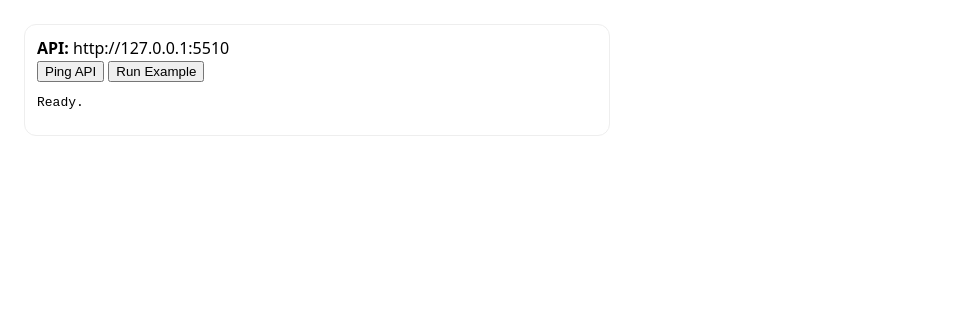
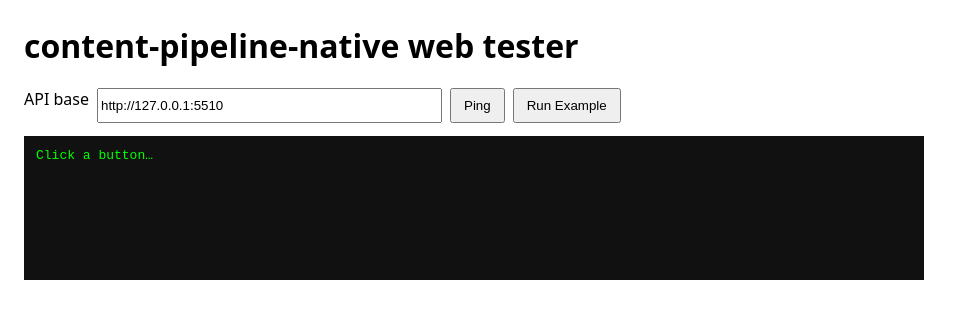
Before and after one commit to at-github-th/content-pipeline, a plain HTML site: page web/index.html in a window 1280 px wide. Shown: the whole page, without its empty margins (0-963 px from the left). Drawn offline with Linux system fonts and the light colour scheme.

Commit message:
docs: README + web tester + linguist attrs

```diff
--- a/web/index.html
+++ b/web/index.html
@@ -1,22 +1,11 @@
-<!doctype html><meta charset="utf-8"><title>Demo Web</title>
-<style>body{font-family:system-ui;margin:24px} .card{border:1px solid #eee;border-radius:12px;padding:12px;max-width:560px}</style>
-<div class="card">
-  <div><b>API:</b> <span id="base"></span></div>
-  <button onclick="ping()">Ping API</button>
-  <button onclick="run()">Run Example</button>
-  <pre id="out">Ready.</pre>
-</div>
+<!doctype html><meta charset="utf-8"><title>content-pipeline-native demo</title>
+<style>body{font-family:system-ui,Arial;margin:24px;max-width:900px}.row{display:flex;gap:8px;margin:8px 0}button{padding:8px 12px}pre{background:#111;color:#0f0;padding:12px;min-height:120px;white-space:pre-wrap}</style>
+<h1>content-pipeline-native web tester</h1>
+<div class="row"><label>API base</label><input id="base" size="40" value="http://127.0.0.1:5510"><button onclick="ping()">Ping</button><button onclick="ex()">Run Example</button></div>
+<pre id="out">Click a button…</pre>
 <script>
-const def=`http://127.0.0.1:5510`;
-const api=new URLSearchParams(location.search).get("api")||def;
-const key=new URLSearchParams(location.search).get("key")||"dev-12345";
-document.getElementById('base').textContent=api;
 const out=document.getElementById('out');
-async function ping(){ const r=await fetch(api,{headers:{'X-Api-Key':key}}).catch(e=>({json:async()=>({error:String(e)})})); out.textContent=JSON.stringify(await r.json(),null,2); }
-async function run(){
-  const pathMap={'5101':'/api/kpis','5103':'/api/devices','5104':'/api/bookings','5106':'/api/plan','5107':'/api/heatmap','5108':'/api/events/recent','5109':'/api/playbooks'};
-  const p = pathMap[api.split(':').pop()] || '/health';
-  const r=await fetch(api+p,{headers:{'X-Api-Key':key}}).catch(e=>({json:async()=>({error:String(e)})}));
-  out.textContent=JSON.stringify(await r.json(),null,2);
-}
+function base(){return document.getElementById('base').value}
+async function ping(){try{const r=await fetch(base()); out.textContent=JSON.stringify(await r.json(),null,2);}catch(e){out.textContent=String(e)}}
+async function ex(){out.textContent="Try /api endpoints for this app"}
 </script>
```
Also changed, not shown: README.md.
